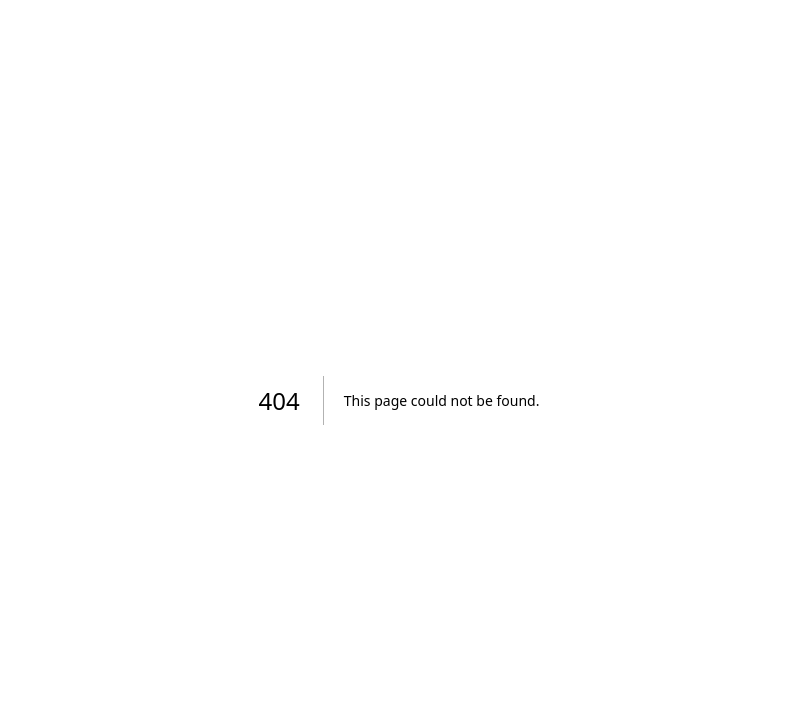
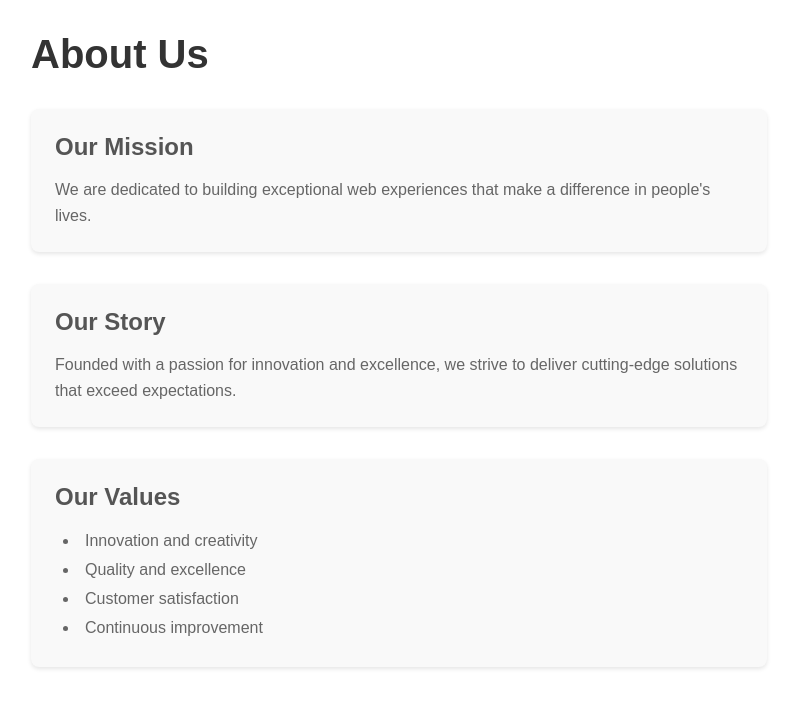
Before and after one commit to newtonEMC2/next16poc, a Next.js app in the folder cache-components/: page /about in a window 1280 px wide. Before the commit this address had no page. Shown: the top 708 px of the page, without its empty margins (241-1038 px from the left). Built offline with nearby package versions, Linux system fonts and the light colour scheme.

Commit message:
Add About page and styles with mission, story, and values sections

```diff
--- /dev/null
+++ b/cache-components/src/app/about/about.module.css
@@ -0,0 +1,60 @@
+.container {
+  max-width: 800px;
+  margin: 0 auto;
+  padding: 2rem;
+}
+
+.title {
+  font-size: 2.5rem;
+  font-weight: bold;
+  margin-bottom: 2rem;
+  color: #333;
+}
+
+.content {
+  display: flex;
+  flex-direction: column;
+  gap: 2rem;
+}
+
+.section {
+  background: #f9f9f9;
+  padding: 1.5rem;
+  border-radius: 8px;
+  box-shadow: 0 2px 4px rgba(0, 0, 0, 0.1);
+}
+
+.section h2 {
+  font-size: 1.5rem;
+  margin-bottom: 1rem;
+  color: #555;
+}
+
+.section p {
+  line-height: 1.6;
+  color: #666;
+}
+
+.list {
+  list-style-position: inside;
+  line-height: 1.8;
+  color: #666;
+}
+
+.list li {
+  padding-left: 0.5rem;
+}
+
+@media (max-width: 768px) {
+  .container {
+    padding: 1rem;
+  }
+
+  .title {
+    font-size: 2rem;
+  }
+
+  .section {
+    padding: 1rem;
+  }
+}
--- /dev/null
+++ b/cache-components/src/app/about/page.tsx
@@ -0,0 +1,42 @@
+import type { Metadata } from 'next';
+import styles from './about.module.css';
+
+export const metadata: Metadata = {
+  title: 'About Us',
+  description: 'Learn more about our company and mission',
+};
+
+export default function AboutPage() {
+  return (
+    <div className={styles.container}>
+      <h1 className={styles.title}>About Us</h1>
+      <div className={styles.content}>
+        <section className={styles.section}>
+          <h2>Our Mission</h2>
+          <p>
+            We are dedicated to building exceptional web experiences that make a
+            difference in people's lives.
+          </p>
+        </section>
+
+        <section className={styles.section}>
+          <h2>Our Story</h2>
+          <p>
+            Founded with a passion for innovation and excellence, we strive to
+            deliver cutting-edge solutions that exceed expectations.
+          </p>
+        </section>
+
+        <section className={styles.section}>
+          <h2>Our Values</h2>
+          <ul className={styles.list}>
+            <li>Innovation and creativity</li>
+            <li>Quality and excellence</li>
+            <li>Customer satisfaction</li>
+            <li>Continuous improvement</li>
+          </ul>
+        </section>
+      </div>
+    </div>
+  );
+}
```
